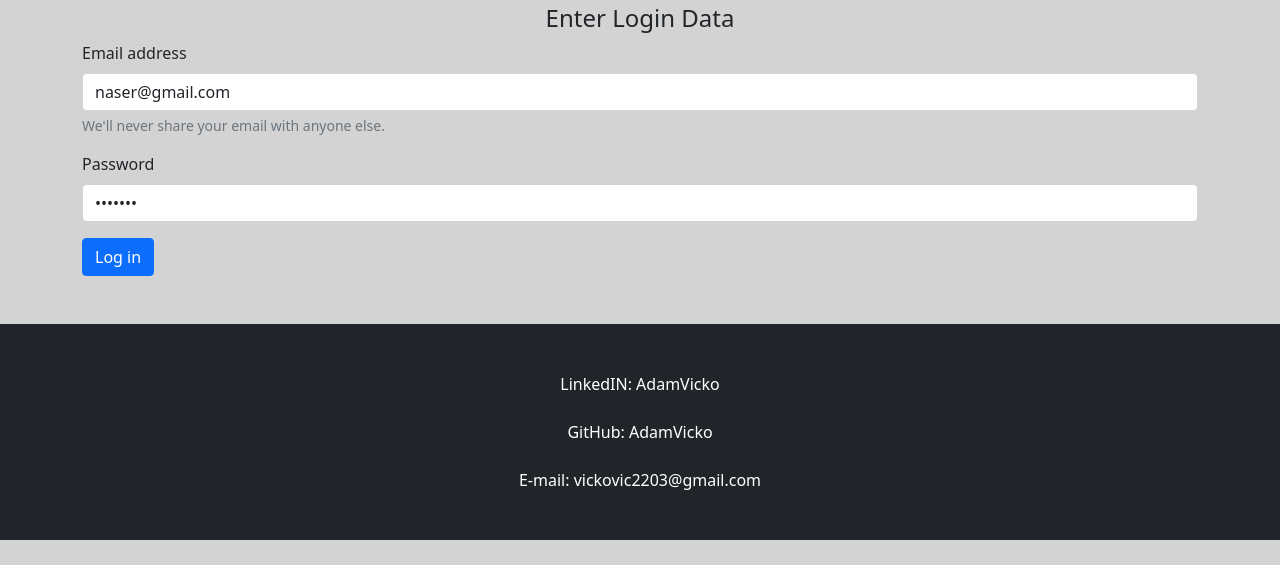
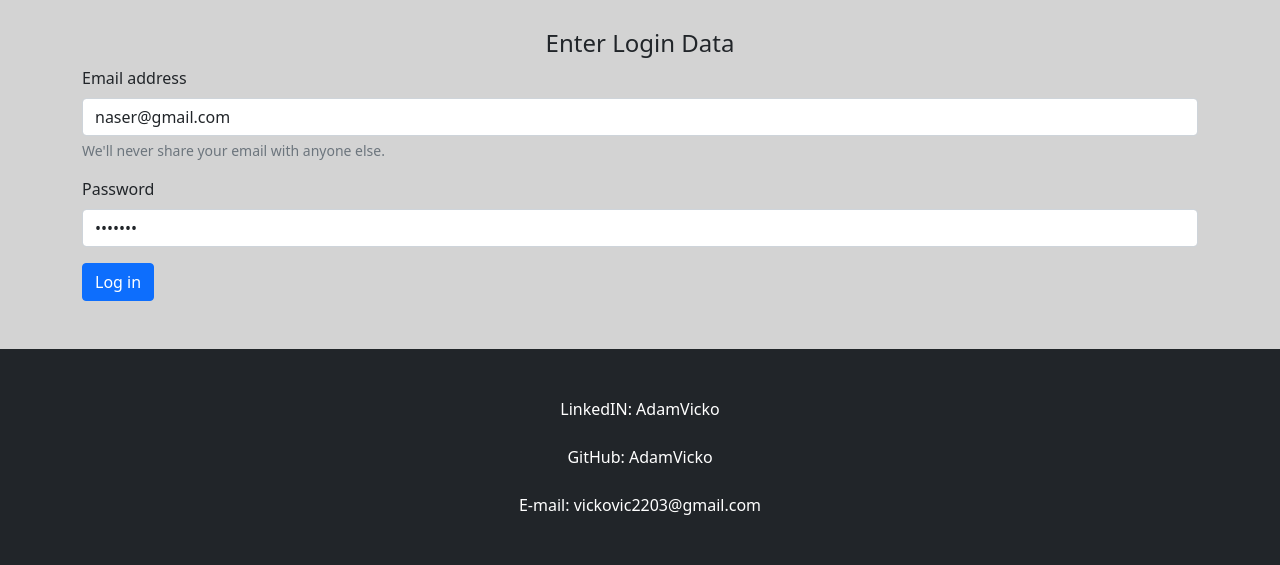
Before and after one commit to AdamVicko/WarevicV2, a PHP site: page / in a window 1280 px wide. Shown: the part 396-961 px from the top of the page. Before the commit the page ends 936 px from the top, so only its background shows below. Run offline with PHP 8.4, Linux system fonts and the light colour scheme; data that the repository does not hold is empty.

Commit message:
style: implementing css for the main part of body

```diff
--- a/public/css/style.css
+++ b/public/css/style.css
@@ -14,5 +14,6 @@ body
 }
 #program
 {
-
+    min-height: 400px;
+    margin-top: 75px;
 }
```
